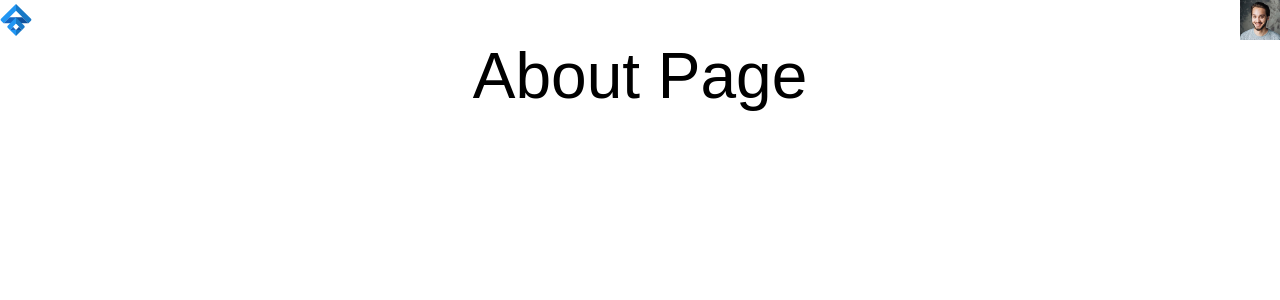
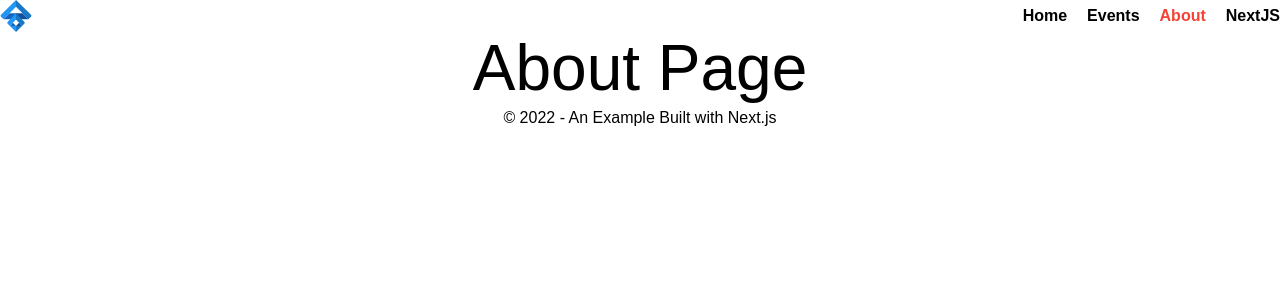
Before and after one commit to uyenho-agilityio/nextjs-training, a Next.js app in the folder NEXTJS/nextjs-example/: page /about in a window 1280 px wide. Shown: the top 300 px of the page. Built offline with nearby package versions, Linux system fonts and the light colour scheme.

Commit message:
Refactor Header/Layout component & HomePage

```diff
--- a/NEXTJS/nextjs-example/src/layouts/DefaultLayout.tsx
+++ b/NEXTJS/nextjs-example/src/layouts/DefaultLayout.tsx
@@ -5,6 +5,7 @@ import { LayoutProps } from 'src/models';
 
 // Component
 import Header from './Header';
+import Footer from './Footer';
 
 const DefaultLayout = ({ children }: LayoutProps): JSX.Element => {
   return (
@@ -13,6 +14,7 @@ const DefaultLayout = ({ children }: LayoutProps): JSX.Element => {
       <Box as="main" flexGrow={1}>
         {children}
       </Box>
+      <Footer />
     </Container>
   );
 };
--- a/NEXTJS/nextjs-example/src/layouts/Header/index.tsx
+++ b/NEXTJS/nextjs-example/src/layouts/Header/index.tsx
@@ -1,22 +1,43 @@
-import { Flex, Spacer } from '@chakra-ui/react';
+import { Link as ChakraLink, Flex, Wrap, Spacer } from '@chakra-ui/react';
+import { useRouter } from 'next/router';
 import Link from 'next/link';
 
 // Constant
-import { COURSE_LOGO, AVATAR } from 'src/constants';
+import { COURSE_LOGO, ROUTE_LIST } from 'src/constants';
 
 // Component
 import { Image } from 'src/components';
 
 const Header = (): JSX.Element => {
+  const router = useRouter();
+
   return (
     <Flex as="header" align="center">
       <Link href="/">
         <Image {...COURSE_LOGO} cursor="pointer" />
       </Link>
       <Spacer />
-      <Link href="/about">
-        <Image {...AVATAR} borderRadius="full" />
-      </Link>
+      <Wrap justify={{ base: 'center', md: 'flex-start' }} spacing={{ base: '10px', md: '20px' }}>
+        {ROUTE_LIST.map((route: { [key: string]: string }) => (
+          // < Next13
+          // <Link key={route.path} href={route.path} passHref>
+          //   <ChakraLink color={router.pathname === route.path ? 'secondary-cl' : 'inherit'}>
+          //     {route.label}
+          //   </ChakraLink>
+          // </Link>
+
+          // Next13
+          <ChakraLink
+            as={Link}
+            key={route.path}
+            href={route.path}
+            fontWeight="bold"
+            color={router.pathname === route.path ? 'secondary-cl' : 'inherit'}
+          >
+            {route.label}
+          </ChakraLink>
+        ))}
+      </Wrap>
     </Flex>
   );
 };
```
Also changed, not shown: NEXTJS/nextjs-example/src/pages/index.tsx (+3 -70 lines), NEXTJS/nextjs-example/src/pages/nextjs.tsx (added, +78 -0 lines).
